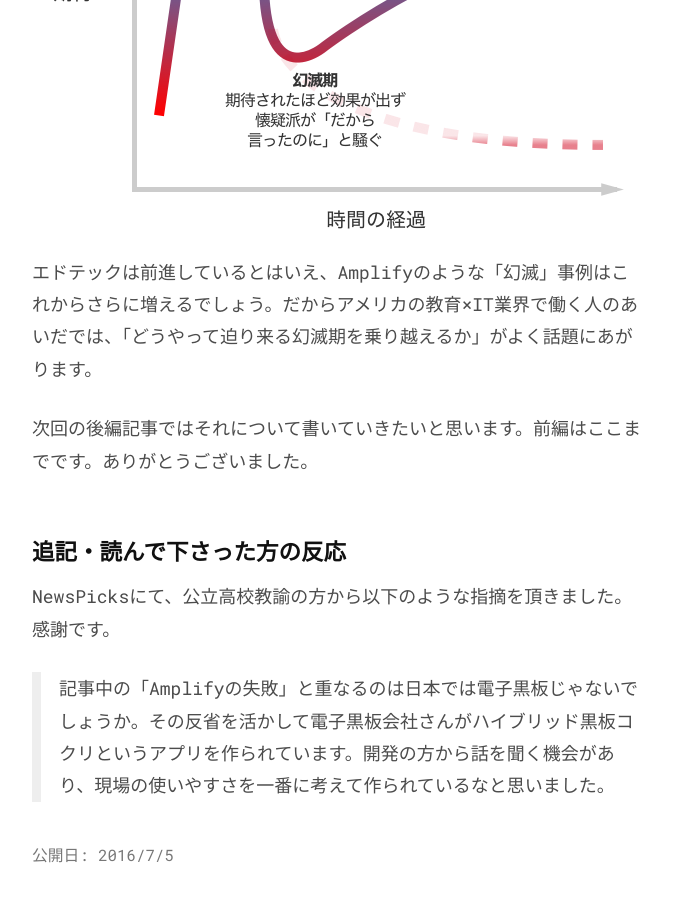
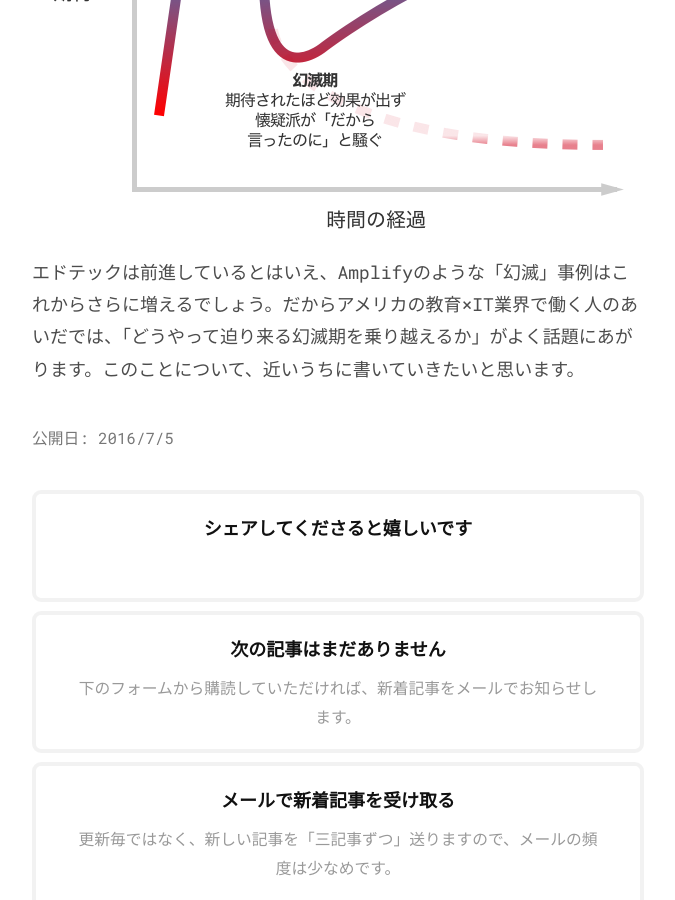
Before and after one commit to chibicode/senseicode, a Jekyll site: the page built from _posts/2016-07-01-edtech-hype-cycle.md, in a window 1280 px wide and 900 px high, scrolled down 14765 px. Shown: the whole window, without its empty margins (302-977 px from the left). Built offline with Jekyll 4.4.1, drawn with Linux system fonts in a browser that asks for light colours; comment, search, counter and statistics services are not loaded; some of the changed text lies outside the part shown.

Commit message:
Get rid of part 1

```diff
--- a/_posts/2016-07-01-edtech-hype-cycle.md
+++ b/_posts/2016-07-01-edtech-hype-cycle.md
@@ -1,6 +1,6 @@
 ---
 issue: 3
-title: 教育xITの「ハイプ・サイクル」に負けないために (前編)
+title: 教育xITの「ハイプ・サイクル」に負けないために
 permalink: /3-edtech-hype-cycle
 date: 2016-07-05
 image: /images/3/hype-cycle.png
@@ -165,12 +165,4 @@ Amplifyタブレットが失敗した理由のひとつは、教室のWifiが遅
 
 <img src="/images/3/hype-cycle-us-edtech.png" class="" />
 
-エドテックは前進しているとはいえ、Amplifyのような「幻滅」事例はこれからさらに増えるでしょう。だからアメリカの教育×IT業界で働く人のあいだでは、「どうやって迫り来る幻滅期を乗り越えるか」がよく話題にあがります。
-
-次回の後編記事ではそれについて書いていきたいと思います。前編はここまでです。ありがとうございました。
-
-## 追記・読んで下さった方の反応
-
-NewsPicksにて、公立高校教諭の方から以下のような指摘を頂きました。感謝です。
-
-> 記事中の「Amplifyの失敗」と重なるのは日本では電子黒板じゃないでしょうか。その反省を活かして電子黒板会社さんがハイブリッド黒板コクリというアプリを作られています。開発の方から話を聞く機会があり、現場の使いやすさを一番に考えて作られているなと思いました。
+エドテックは前進しているとはいえ、Amplifyのような「幻滅」事例はこれからさらに増えるでしょう。だからアメリカの教育×IT業界で働く人のあいだでは、「どうやって迫り来る幻滅期を乗り越えるか」がよく話題にあがります。このことについて、近いうちに書いていきたいと思います。
```
